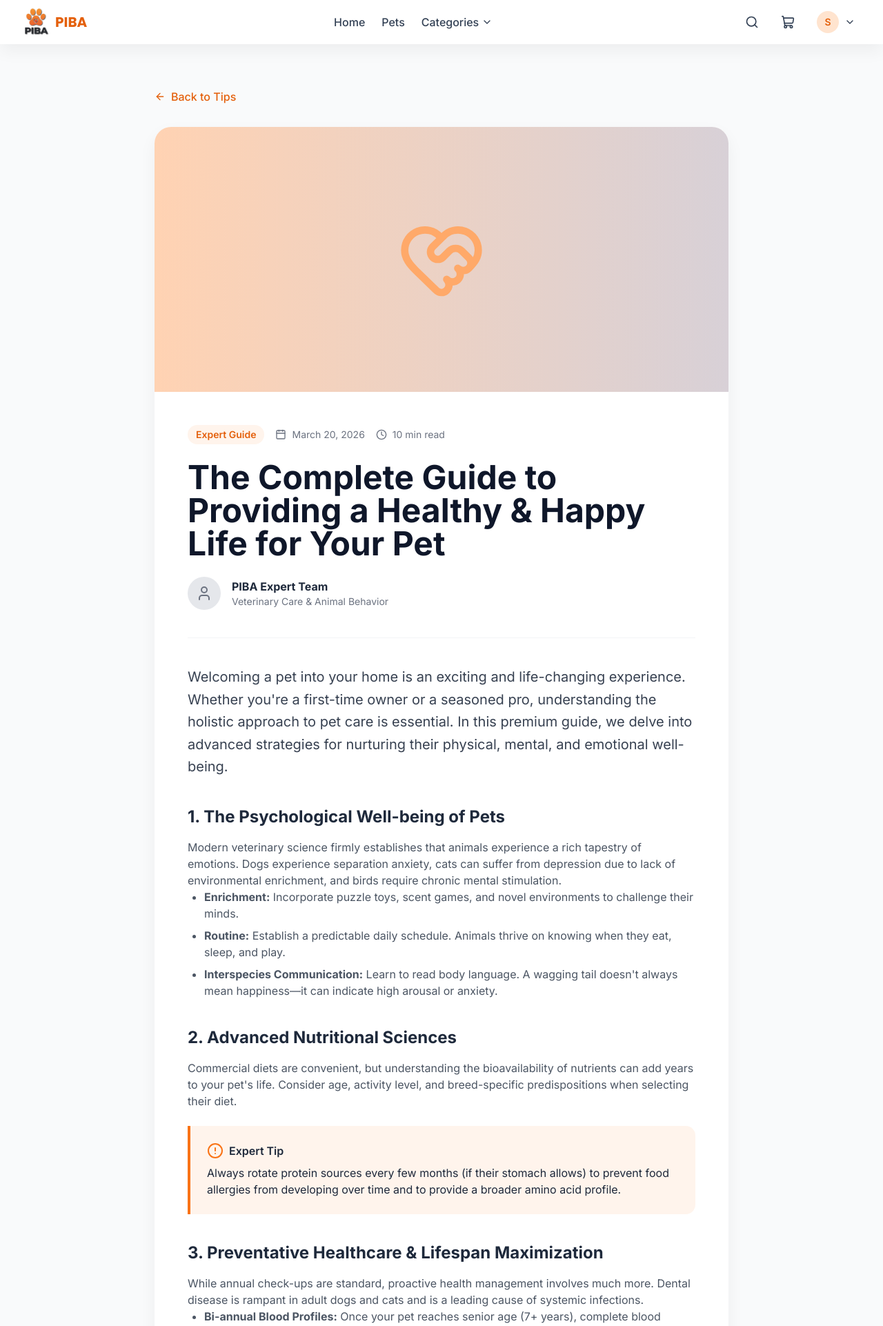
After one commit to karthik-joseph/PIBA, a Django app: page /pet-care-blog/ in a window 1280 px wide. The commit adds this page. Shown: the top 1922 px of the page at 69% size. Run offline with Django 5.2, Linux system fonts and the light colour scheme; the visitor is signed in with stand-in values (Sample User, id 1); data that the repository does not hold is empty; some libraries are stand-ins or nearby versions.

Commit message:
Added  single page for the pets care tips - only show if user is logged in - non user cannot see it redirected login/sign up modal

```diff
--- /dev/null
+++ b/templates/pages/pet_care_blog.html
@@ -0,0 +1,128 @@
+{% extends 'base.html' %}
+{% load static %}
+
+{% block title %}Pet Care Advanced Guide | PIBA{% endblock %}
+
+{% block content %}
+<div class="bg-gray-50 min-h-screen py-16">
+    <div class="max-w-4xl mx-auto px-4 sm:px-6 lg:px-8">
+
+        <!-- Back Button -->
+        <a href="{% url 'pet_care_tips' %}" class="inline-flex items-center text-primary-600 hover:text-primary-700 font-medium mb-8 transition">
+            <i data-lucide="arrow-left" class="w-4 h-4 mr-2"></i>
+            Back to Tips
+        </a>
+
+        <!-- Blog Header -->
+        <article class="bg-white rounded-3xl shadow-soft overflow-hidden">
+            <!-- Featured Image -->
+            <div class="h-64 sm:h-96 w-full bg-primary-100 flex items-center justify-center relative overflow-hidden">
+                <!-- Using a nice gradient placeholder -->
+                <div class="absolute inset-0 bg-gradient-to-r from-primary-400 to-secondary-500 opacity-20"></div>
+                <!-- You can add a static image here if available -->
+                <i data-lucide="heart-handshake" class="w-32 h-32 text-primary-300 relative z-10"></i>
+            </div>
+
+            <div class="p-8 sm:p-12">
+                <!-- Meta -->
+                <div class="flex items-center space-x-4 mb-6">
+                    <span class="bg-primary-50 text-primary-600 px-3 py-1 rounded-full text-sm font-semibold">Expert Guide</span>
+                    <span class="text-gray-500 flex items-center text-sm">
+                        <i data-lucide="calendar" class="w-4 h-4 mr-2"></i>
+                        {% now "F j, Y" %}
+                    </span>
+                    <span class="text-gray-500 flex items-center text-sm">
+                        <i data-lucide="clock" class="w-4 h-4 mr-2"></i>
+                        10 min read
+                    </span>
+                </div>
+
+                <!-- Title -->
+                <h1 class="text-3xl sm:text-4xl lg:text-5xl font-bold text-dark-900 mb-6 leading-tight">
+                    The Complete Guide to Providing a Healthy & Happy Life for Your Pet
+                </h1>
+
+                <!-- Author -->
+                <div class="flex items-center space-x-4 mb-10 pb-10 border-b border-gray-100">
+                    <div class="w-12 h-12 bg-gray-200 rounded-full flex items-center justify-center">
+                        <i data-lucide="user" class="text-gray-500"></i>
+                    </div>
+                    <div>
+                        <p class="font-bold text-dark-800">PIBA Expert Team</p>
+                        <p class="text-sm text-gray-500">Veterinary Care & Animal Behavior</p>
+                    </div>
+                </div>
+
+                <!-- Prose Content -->
+                <div class="prose prose-lg prose-primary max-w-none text-gray-600">
+                    <p class="text-xl leading-relaxed text-gray-700 mb-8">
+                        Welcoming a pet into your home is an exciting and life-changing experience. Whether you're a first-time owner or a seasoned pro, understanding the holistic approach to pet care is essential. In this premium guide, we delve into advanced strategies for nurturing their physical, mental, and emotional well-being.
+                    </p>
+
+                    <h2 class="text-2xl font-bold text-dark-800 mt-10 mb-4">1. The Psychological Well-being of Pets</h2>
+                    <p>
+                        Modern veterinary science firmly establishes that animals experience a rich tapestry of emotions. Dogs experience separation anxiety, cats can suffer from depression due to lack of environmental enrichment, and birds require chronic mental stimulation.
+                    </p>
+                    <ul class="list-disc pl-6 mb-6 space-y-2">
+                        <li><strong>Enrichment:</strong> Incorporate puzzle toys, scent games, and novel environments to challenge their minds.</li>
+                        <li><strong>Routine:</strong> Establish a predictable daily schedule. Animals thrive on knowing when they eat, sleep, and play.</li>
+                        <li><strong>Interspecies Communication:</strong> Learn to read body language. A wagging tail doesn't always mean happiness—it can indicate high arousal or anxiety.</li>
+                    </ul>
+
+                    <h2 class="text-2xl font-bold text-dark-800 mt-10 mb-4">2. Advanced Nutritional Sciences</h2>
+                    <p>
+                        Commercial diets are convenient, but understanding the bioavailability of nutrients can add years to your pet's life. Consider age, activity level, and breed-specific predispositions when selecting their diet.
+                    </p>
+                    <div class="bg-primary-50 border-l-4 border-primary-500 p-6 my-6 rounded-r-xl text-dark-800">
+                        <p class="font-semibold mb-2 flex items-center"><i data-lucide="alert-circle" class="mr-2 text-primary-500"></i> Expert Tip</p>
+                        Always rotate protein sources every few months (if their stomach allows) to prevent food allergies from developing over time and to provide a broader amino acid profile.
+                    </div>
+
+                    <h2 class="text-2xl font-bold text-dark-800 mt-10 mb-4">3. Preventative Healthcare & Lifespan Maximization</h2>
+                    <p>
+                        While annual check-ups are standard, proactive health management involves much more. Dental disease is rampant in adult dogs and cats and is a leading cause of systemic infections.
+                    </p>
+                    <ul class="list-disc pl-6 mb-6 space-y-2">
+                        <li><strong>Bi-annual Blood Profiles:</strong> Once your pet reaches senior age (7+ years), complete blood panels every 6 months can catch renal or hepatic issues early.</li>
+                        <li><strong>Joint Supplementation:</strong> Introduce Omega-3s and Glucosamine/Chondroitin supplements before signs of arthritis appear, especially in large breeds.</li>
+                    </ul>
+
+                    <h2 class="text-2xl font-bold text-dark-800 mt-10 mb-4">Conclusion</h2>
+                    <p>
+                        Being a pet parent is a journey of continuous learning. Your dedication to their comprehensive care repays itself endlessly with unwavering loyalty, comfort, and the profound joy that only animals can bring into human lives.
+                    </p>
+                </div>
+            </div>
+
+            <!-- Author / Call to action at bottom -->
+            <div class="bg-gray-50 p-8 sm:p-12 border-t border-gray-100 flex flex-col sm:flex-row items-center justify-between text-center sm:text-left">
+                <div>
+                    <h3 class="font-bold text-xl text-dark-800 mb-2">Did you find this helpful?</h3>
+                    <p class="text-gray-500">Share this guide with other pet parents!</p>
+                </div>
+                <div class="flex space-x-4 mt-6 sm:mt-0">
+                    <button class="w-12 h-12 rounded-full bg-white shadow-soft flex items-center justify-center text-blue-600 hover:scale-110 transition">
+                        <i data-lucide="facebook"></i>
+                    </button>
+                    <button class="w-12 h-12 rounded-full bg-white shadow-soft flex items-center justify-center text-blue-400 hover:scale-110 transition">
+                        <i data-lucide="twitter"></i>
+                    </button>
+                    <button class="w-12 h-12 rounded-full bg-white shadow-soft flex items-center justify-center text-gray-800 hover:scale-110 transition">
+                        <i data-lucide="link-2"></i>
+                    </button>
+                </div>
+            </div>
+        </article>
+    </div>
+</div>
+{% endblock %}
+
+{% block extra_js %}
+<script>
+    document.addEventListener("DOMContentLoaded", () => {
+        if(typeof lucide !== 'undefined') {
+            lucide.createIcons();
+        }
+    });
+</script>
+{% endblock %}
--- a/users/urls.py
+++ b/users/urls.py
@@ -25,6 +25,7 @@ urlpatterns = [
     path('terms-of-use/', views.TermsOfUseView.as_view(), name='terms'),
     path('refund-policy/', views.RefundPolicyView.as_view(), name='refund_policy'),
     path('pet-care-tips/', views.PetCareTipsView.as_view(), name='pet_care_tips'),
+    path('pet-care-blog/', views.PetCareBlogView.as_view(), name='pet_care_blog'),
 ]
 
 # End of users routing
--- a/users/views.py
+++ b/users/views.py
@@ -311,3 +311,10 @@ class PetCareTipsView(View):
     """Template view for Pet Care Tips."""
     def get(self, request):
         return render(request, 'pages/pet_care_tips.html')
+
+class PetCareBlogView(View):
+    """Template view for Pet Care Blog (authenticated only)."""
+    def get(self, request):
+        if not request.user.is_authenticated:
+            return redirect('login')
+        return render(request, 'pages/pet_care_blog.html')
```
Also changed, not shown: templates/pages/pet_care_tips.html (+42 -6 lines).
